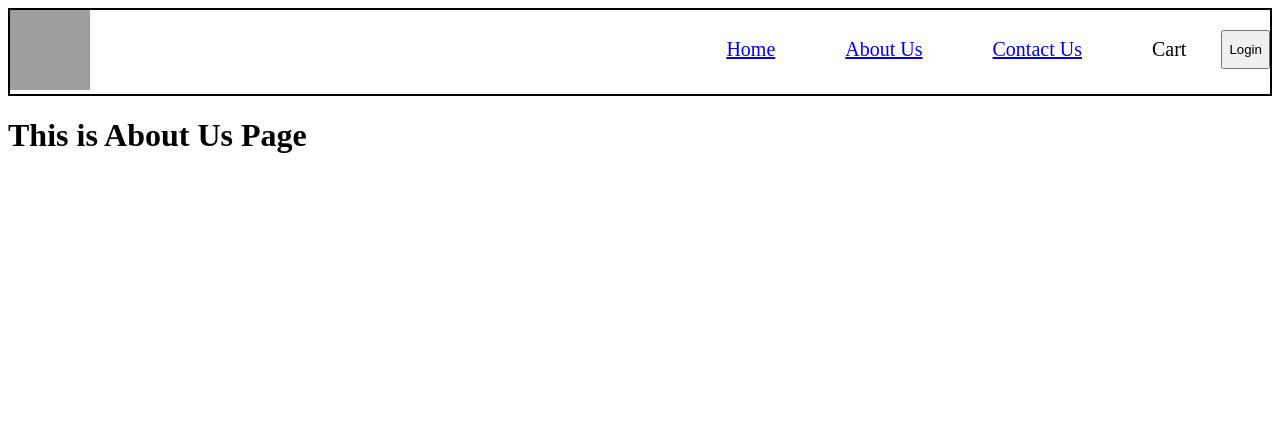
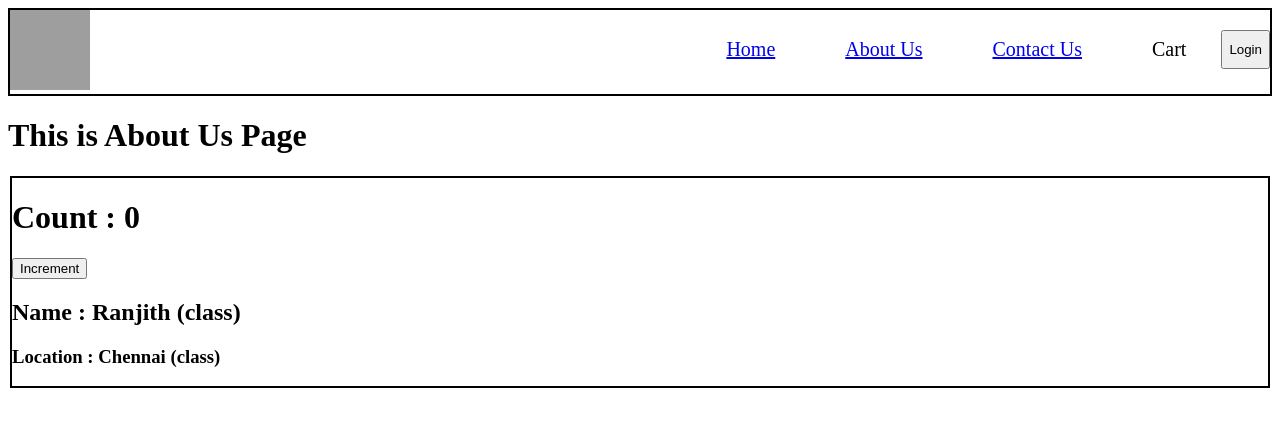
Before and after one commit to ranjith1710/Namaste-React, a React (Vite) app: page /about in a window 1280 px wide. Shown: the top 426 px of the page. Built offline with nearby package versions, Linux system fonts and the light colour scheme; grey boxes are pictures that could not be loaded.

Commit message:
Episode-08

```diff
--- a/src/components/About.js
+++ b/src/components/About.js
@@ -1,9 +1,30 @@
-const About = () => {
-  return (
-    <div>
-      <h1>This is About Us Page</h1>
-    </div>
-  );
-};
+import User from "./User";
+import UserClass from "./UserClass";
+import React from "react";
+
+class About extends React.Component {
+  constructor(props) {
+    super(props);
+    console.log("About constructor");
+  }
+
+  componentDidMount() {
+    console.log("About Component did mount");
+  }
+
+  render() {
+    console.log("About render");
+    return (
+      <div>
+        <h1>This is About Us Page</h1>
+        <UserClass
+          name={"Ranjith (class) "}
+          location={"Chennai (class)"}
+          index={1}
+        />
+      </div>
+    );
+  }
+}
 
 export default About;
--- a/src/components/RestaurantMenu.js
+++ b/src/components/RestaurantMenu.js
@@ -8,6 +8,7 @@ const RestaurantMenu = () => {
   const [resInfo, setResInfo] = useState([]);
   const [menuType, setMenuType] = useState("All");
   const [filteredMenu, setFilteredMenu] = useState([]);
+  const [isLoading, setIsLoading] = useState(true);
   const { resId } = useParams();
 
   useEffect(() => {
@@ -26,12 +27,13 @@ const RestaurantMenu = () => {
         data?.cards[2]?.groupedCard?.cardGroupMap?.REGULAR?.cards[2]?.card
           ?.card;
       setFilteredMenu(itemCards);
+      setIsLoading(false);
     } catch (error) {
       console.log(error);
     }
   };
 
-  if (!filteredMenu || filteredMenu.length === 0) {
+  if (isLoading) {
     return <Shimmer />;
   }
 
@@ -43,7 +45,7 @@ const RestaurantMenu = () => {
         ?.card;
     if (value == "All") {
       setFilteredMenu(itemCards);
-    } else {
+    } else if (itemCards) {
       const filtered = itemCards.filter(
         item => item?.card?.info?.itemAttribute?.vegClassifier == value
       );
--- /dev/null
+++ b/src/components/User.js
@@ -0,0 +1,11 @@
+const User = props => {
+  const { name, location } = props;
+  return (
+    <div className="user-card">
+      <h2>Name : {name}</h2>
+      <h3>Location : {location}</h3>
+    </div>
+  );
+};
+
+export default User;
--- /dev/null
+++ b/src/components/UserClass.js
@@ -0,0 +1,58 @@
+import React from "react";
+// import Test from "./test";
+
+class UserClass extends React.Component {
+  constructor(props) {
+    super(props);
+    console.log("UserClass constructor - index : " + this.props.index);
+    this.state = {
+      count: 0,
+      count1: 1,
+      count2: 2
+    };
+  }
+
+  componentDidMount() {
+    this.timer = setInterval(() => {
+      console.log("Hello");
+    }, 1000);
+    console.log("component did mount - index : " + this.props.index);
+  }
+
+  componentDidUpdate() {
+    console.log("Component did update - index : " + this.props.index);
+  }
+
+  // this is used for clean up purpose
+  componentWillUnmount() {
+    clearInterval(this.timer);
+    console.log("Component will unmount - index : " + this.props.index);
+  }
+
+  render() {
+    const { name, location, index } = this.props;
+    console.log("User class render - index : " + index);
+
+    const { count } = this.state;
+    return (
+      <div className="user-card">
+        <h1>Count : {count}</h1>
+        <button
+          onClick={() => {
+            // this will update only the count value and will not affect other state variables.
+            this.setState({
+              count: this.state.count + 1
+            });
+          }}
+        >
+          Increment
+        </button>
+        <h2>Name : {name}</h2>
+        {/* <Test index={index} /> */}
+        <h3>Location : {location}</h3>
+      </div>
+    );
+  }
+}
+
+export default UserClass;
--- a/style.css
+++ b/style.css
@@ -117,11 +117,7 @@
   justify-content: space-evenly;
 }
 
-/* .res-rating {
-  display: flex;
-  flex-direction: row;
-  justify-content: center;
-  align-items: center;
-  padding: 2px;
+.user-card {
   border: 2px solid black;
-} */
+  margin: 2px;
+}
```
Also changed, not shown: 1 other file (tests, documents, lock files or other folders).
